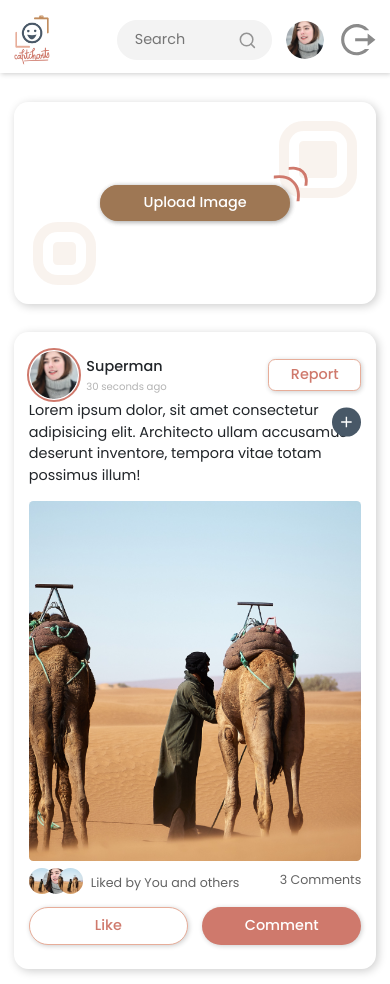
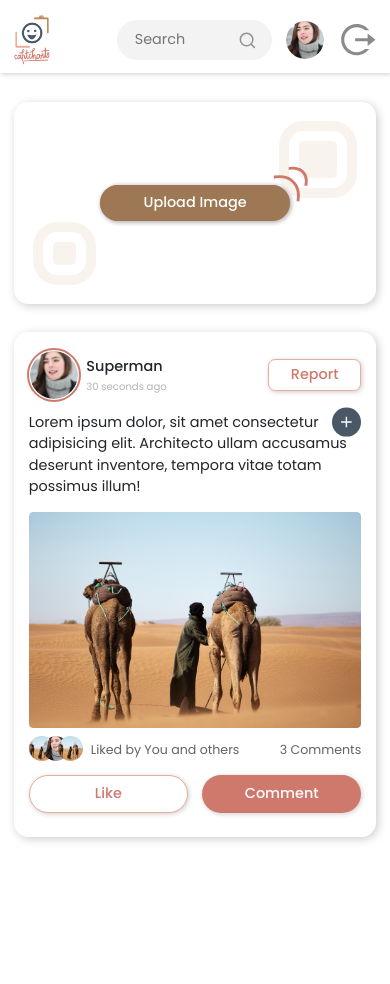
Before and after one commit to pranavpremanand/imit-assignment, a React (Create React App) app: page / in a window 390 px wide. After the commit the page ends 851 px from the top, so only its background shows below. Built offline with nearby package versions, Linux system fonts and the light colour scheme.

Commit message:
fixed styles in post file

```diff
--- a/src/components/Post/Post.scss
+++ b/src/components/Post/Post.scss
@@ -11,6 +11,7 @@
     display: flex;
     align-items: center;
     justify-content: space-between;
+    margin-bottom: 0.8rem;
     &_left_side {
       display: flex;
       gap: 0.5rem;
@@ -41,6 +42,9 @@
     width: 100%;
     height: 25rem;
     object-fit: cover;
+    @media(max-width:600px){
+        height: 15rem;
+    }
   }
   .like_and_comments {
     display: flex;
@@ -51,6 +55,7 @@
       align-items: center;
       padding-block: 0.5rem;
       color: #0000009d;
+      gap:0.5rem;
       .likes {
         display: flex;
         align-items: center;
@@ -80,6 +85,9 @@
           margin-top: 0.4rem;
         }
       }
+      small{
+        margin-top: 0.4rem;
+      }
     }
     .buttons {
       display: grid;
```
